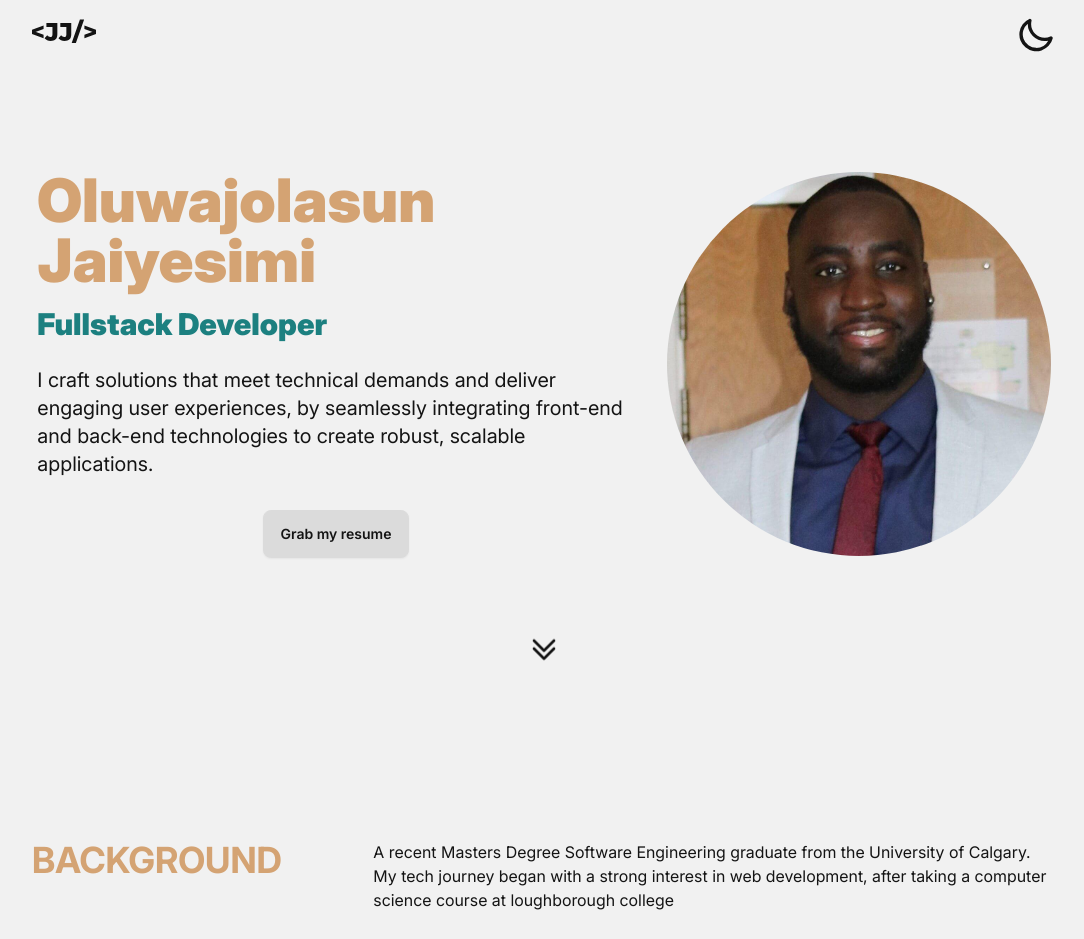
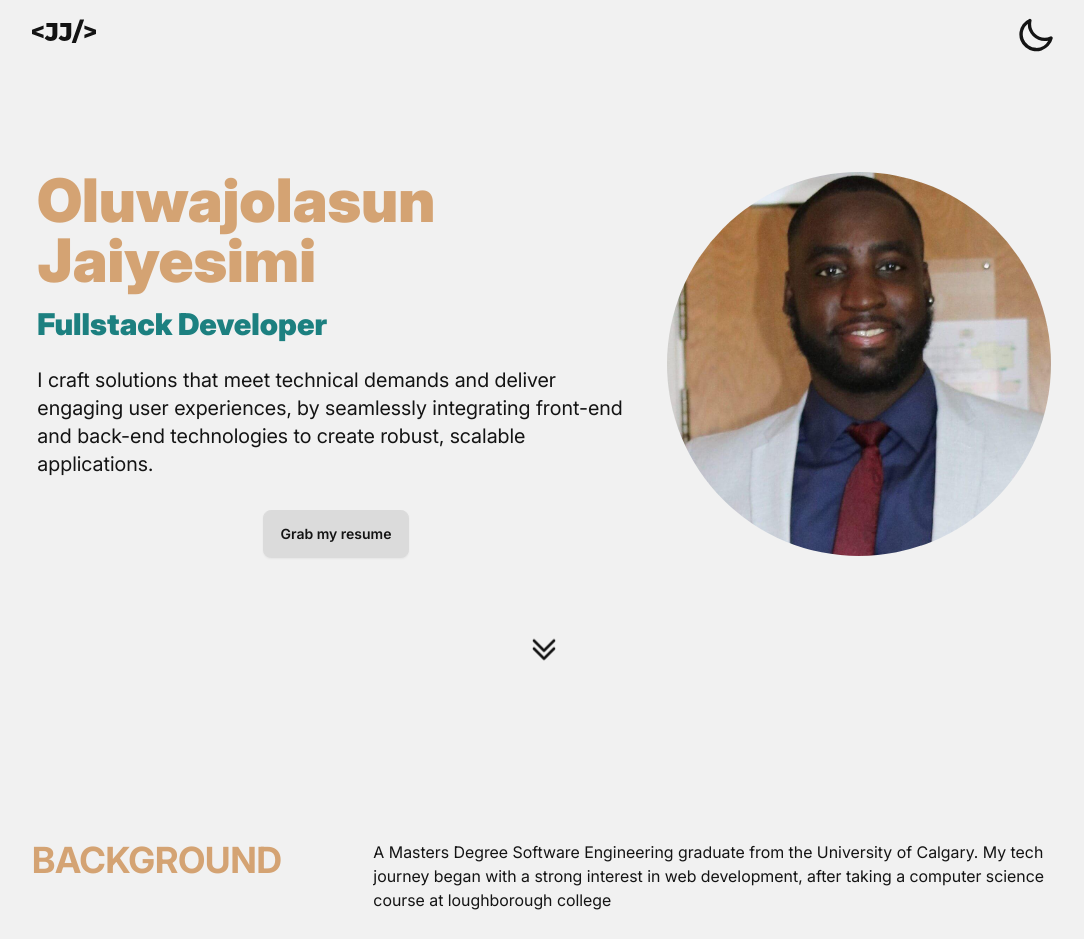
Before and after one commit to oluwajolasun/Oluwajolasun-v2, a React (Vite) app: page / in a window 1280 px wide. Shown: the top 939 px of the page, without its empty margins (96-1180 px from the left). Built offline with nearby package versions, Linux system fonts and the light colour scheme.

Commit message:
Updated typo in background page

```diff
--- a/src/pages/BackgroundPage.jsx
+++ b/src/pages/BackgroundPage.jsx
@@ -9,10 +9,10 @@ const BackgroundPage = () => {
 
       <div className="lg:w-8/12">
         <p className="mb-6">
-          A recent Masters Degree Software Engineering graduate from the
-          University of Calgary. My tech journey began with a strong interest in
-          web development, after taking a computer science course at
-          loughborough college
+          A Masters Degree Software Engineering graduate from the University of
+          Calgary. My tech journey began with a strong interest in web
+          development, after taking a computer science course at loughborough
+          college
         </p>
         <p className="mb-6">
           I built my first static website by memorizing HTML tags and basic CSS
```
